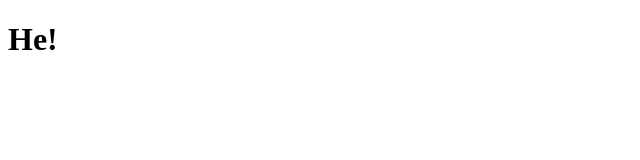
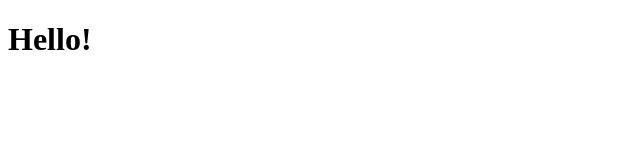
Before and after one commit to 141G0/0410, a plain HTML site: page index.html in a window 1280 px wide. Shown: the full height of the page, 0-640 px from the left. Drawn offline with Linux system fonts and the light colour scheme.

Commit message:
0710test2

```diff
--- a/index.html
+++ b/index.html
@@ -7,7 +7,7 @@
     <title>Document</title>
 </head>
 <body>
-    <h1>He!</h1>
+    <h1>Hello!</h1>
     <script src="script.js" ></script>
 </body>
 
```
